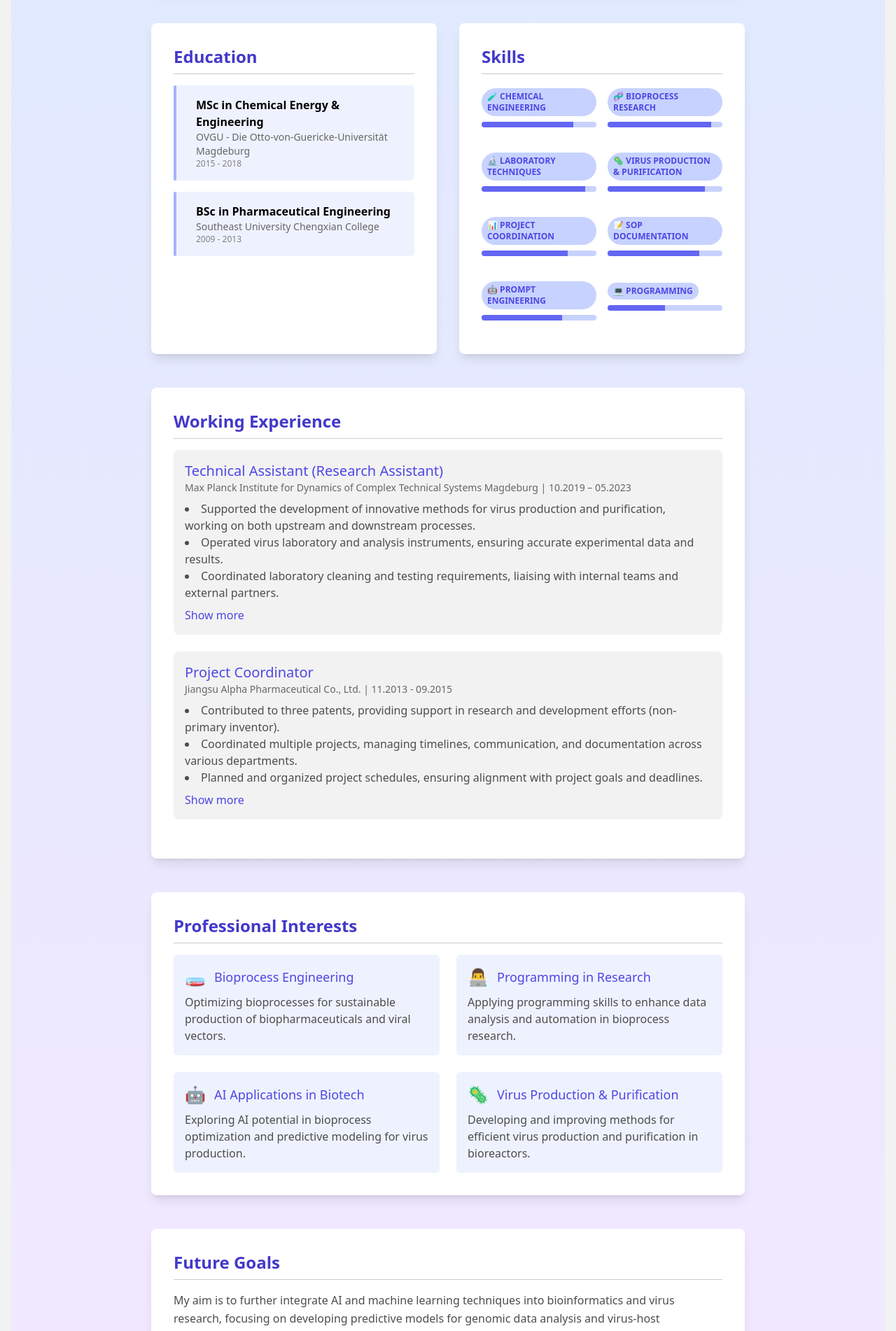
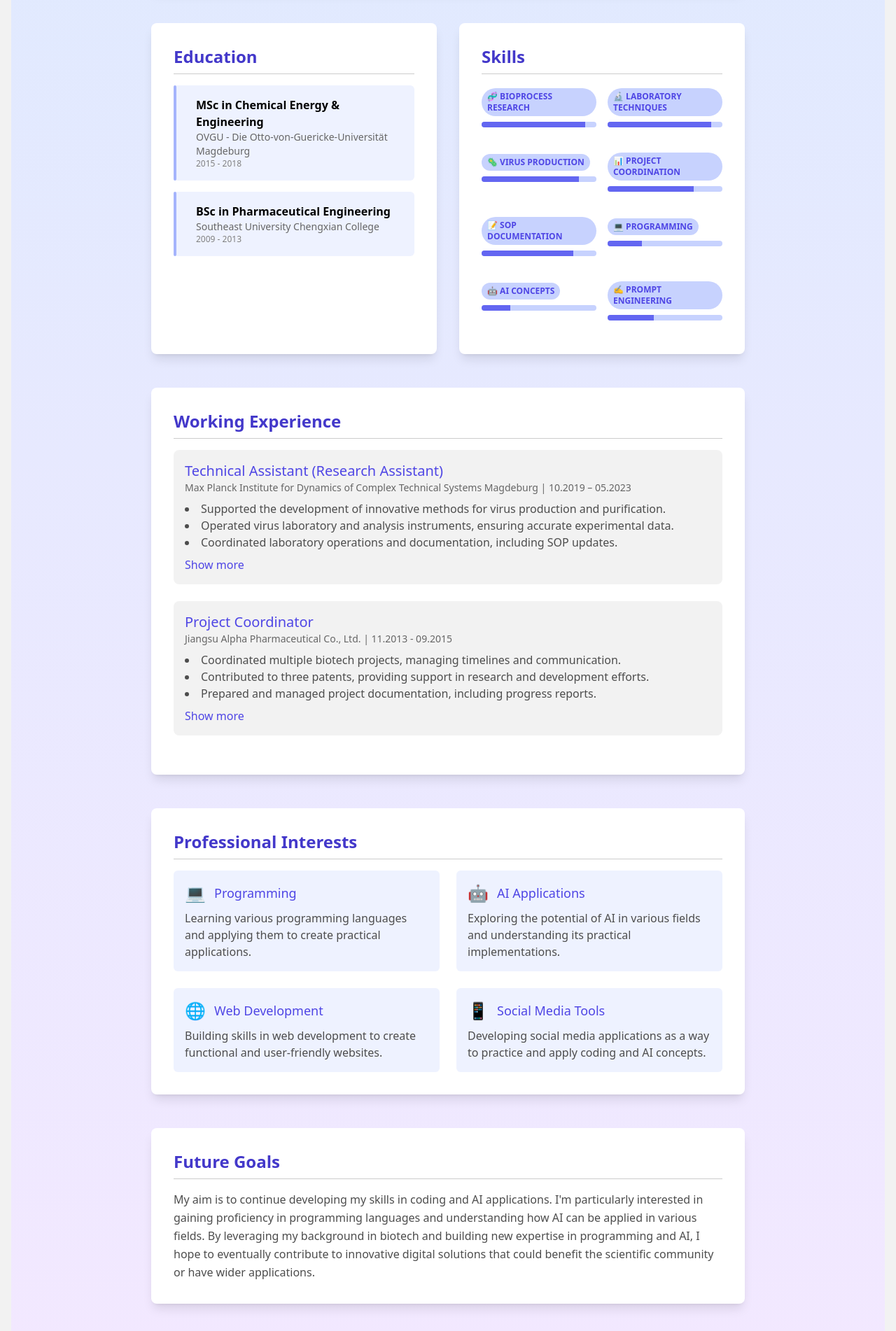
Before and after one commit to NormyWang/personal_website, a Nuxt app: page /about in a window 1280 px wide. Shown: the part 860-2762 px from the top of the page at 70% size. Built offline with nearby package versions, Linux system fonts and the light colour scheme.

Commit message:
modify suiable on about page

```diff
--- a/components/AboutMe.vue
+++ b/components/AboutMe.vue
@@ -6,8 +6,8 @@
         <img src="/my-picture.jpg" alt="Normy Wang" class="rounded-full w-32 h-32 mr-8">
         <div>
           <h1 class="text-4xl font-bold text-indigo-900 mb-2">Normy Wang</h1>
-          <p class="text-lg text-indigo-700 mb-4">Pharma & Biotech Professional, Aspiring Coder and AI Enthusiast</p>
-          <p class="text-md text-indigo-600 max-w-2xl">Leveraging bioprocess engineering expertise while learning modern coding and AI techniques to explore innovations in virus research and sustainable biotech solutions.</p>
+          <p class="text-lg text-indigo-700 mb-4">Biotech Professional, Aspiring Coder and AI Enthusiast</p>
+          <p class="text-md text-indigo-600 max-w-2xl">Leveraging biotech expertise while learning coding and AI techniques to explore new possibilities in technology and digital solutions.</p>
         </div>
       </div>
     </div>
@@ -16,10 +16,10 @@
       <section id="Background" class="mb-12 bg-white bg-opacity-75 rounded-lg shadow-lg p-8 transition-all hover:shadow-xl">
         <h2 class="text-2xl font-semibold mb-4 text-indigo-700 border-b pb-2">Background</h2>
         <p class="mb-6 text-gray-700 leading-relaxed">
-          I completed my master's in Chemical Energy Engineering, but my career took a different path. After my studies, I worked as a technical assistant at a Virus Research Institute, where I specialized in laboratory techniques, focusing on the development and purification of virus production methods. My work involved hands-on experience in various biotechnological processes, particularly in viral research.
+          With a background in Chemical Energy Engineering and experience in virus research, I'm now embarking on a journey into the world of coding and AI. My previous work at a Virus Research Institute provided me with hands-on experience in biotechnological processes, particularly in viral research and production methods.
         </p>
         <p class="mb-6 text-gray-700 leading-relaxed">
-          Currently, I am learning coding and exploring bioinformatics, with a strong interest in integrating AI tools to enhance research efficiency. My future goal is to combine my experience in virus research with my growing programming skills to contribute to innovative biotech solutions, focusing on sustainable technologies and advancements in the pharmaceutical field.
+          Currently, I'm focusing on learning coding and exploring AI applications. I'm particularly interested in applying these new skills to create social media tools and build websites as a way to practice and develop my abilities. My goal is to gain proficiency in programming and AI, aiming to eventually bridge the gap between my biotech experience and the digital world.
         </p>
       </section>
 
@@ -91,11 +91,7 @@
       <section id="Future" class="mt-12 bg-white rounded-lg shadow-lg p-8 transition-all hover:shadow-xl">
         <h2 class="text-2xl font-semibold mb-4 text-indigo-700 border-b pb-2">Future Goals</h2>
         <p class="text-gray-700 leading-relaxed">
-          My aim is to further integrate AI and machine learning techniques into bioinformatics and virus research,
-          focusing on developing predictive models for genomic data analysis and virus-host interactions. I'm keen on
-          exploring the potential of computational biology in enhancing our understanding of viral mechanisms and
-          accelerating the development of antiviral strategies. Additionally, I aspire to contribute to the field of
-          personalized medicine by leveraging bioinformatics tools to analyze large-scale biological datasets.
+          My aim is to continue developing my skills in coding and AI applications. I'm particularly interested in gaining proficiency in programming languages and understanding how AI can be applied in various fields. By leveraging my background in biotech and building new expertise in programming and AI, I hope to eventually contribute to innovative digital solutions that could benefit the scientific community or have wider applications.
         </p>
       </section>
     </div>
@@ -131,14 +127,14 @@ const education = ref([
 ])
 
 const skills = ref([
-  { name: 'Chemical Engineering', level: 80, icon: '🧪' },
   { name: 'Bioprocess Research', level: 90, icon: '🧬' },
   { name: 'Laboratory Techniques', level: 90, icon: '🔬' },
-  { name: 'Virus Production & Purification', level: 85, icon: '🦠' },
+  { name: 'Virus Production', level: 85, icon: '🦠' },
   { name: 'Project Coordination', level: 75, icon: '📊' },
   { name: 'SOP Documentation', level: 80, icon: '📝' },
-  { name: 'Prompt Engineering', level: 70, icon: '🤖' },
-  { name: 'Programming', level: 50, icon: '💻' },
+  { name: 'Programming', level: 30, icon: '💻' },
+  { name: 'AI Concepts', level: 25, icon: '🤖' },
+  { name: 'Prompt Engineering', level: 40, icon: '✍️' },
 ])
 
 const workExperience = ref([
@@ -147,14 +143,12 @@ const workExperience = ref([
     company: 'Max Planck Institute for Dynamics of Complex Technical Systems Magdeburg',
     period: '10.2019 – 05.2023',
     responsibilities: [
-      'Supported the development of innovative methods for virus production and purification, working on both upstream and downstream processes.',
-      'Operated virus laboratory and analysis instruments, ensuring accurate experimental data and results.',
-      'Coordinated laboratory cleaning and testing requirements, liaising with internal teams and external partners.',
-      'Assisted in drafting and updating Standard Operating Procedures (SOPs) and other essential laboratory documentation.',
-      'Managed laboratory inventory, including ordering necessary equipment, consumables, and office supplies.',
-      'Provided guidance and supervision to internship students, ensuring smooth lab integration and understanding of procedures.',
-      'Trained new colleagues in laboratory protocols and safety practices, ensuring a well-organized and efficient working environment.',
-      'Collaborated with internal and external partners to schedule and coordinate experiments, ensuring optimal use of resources and time.'
+      'Supported the development of innovative methods for virus production and purification.',
+      'Operated virus laboratory and analysis instruments, ensuring accurate experimental data.',
+      'Coordinated laboratory operations and documentation, including SOP updates.',
+      'Managed laboratory inventory and coordinated with internal and external partners.',
+      'Trained and supervised internship students in laboratory protocols and safety practices.',
+      'Assisted in scheduling and coordinating experiments for optimal resource utilization.'
     ]
   },
   {
@@ -162,45 +156,41 @@ const workExperience = ref([
     company: 'Jiangsu Alpha Pharmaceutical Co., Ltd.',
     period: '11.2013 - 09.2015',
     responsibilities: [
-      'Contributed to three patents, providing support in research and development efforts (non-primary inventor).',
-      'Coordinated multiple projects, managing timelines, communication, and documentation across various departments.',
-      'Planned and organized project schedules, ensuring alignment with project goals and deadlines.',
-      'Prepared and managed project documentation, including progress reports, financial reports, and final reports.',
-      'Delivered presentations and reports to responsible departments and stakeholders, ensuring effective communication of project status.',
-      'Organized meetings and discussions with project teams, investors, external testers, and officials, facilitating collaboration and decision-making.',
-      'Monitored deadlines, tracked progress, and provided feedback to ensure project milestones were achieved on time.'
+      'Coordinated multiple biotech projects, managing timelines and communication.',
+      'Contributed to three patents, providing support in research and development efforts.',
+      'Prepared and managed project documentation, including progress reports.',
+      'Organized meetings and discussions with project teams and stakeholders.',
+      'Monitored project deadlines and tracked progress to ensure timely milestone achievement.'
     ]
-  },
-  // Add more work experiences as needed
+  }
 ])
 
 const professionalInterests = ref([
   {
-    name: 'Bioprocess Engineering',
-    icon: '🧫',
-    description: 'Optimizing bioprocesses for sustainable production of biopharmaceuticals and viral vectors.'
+    name: 'Programming',
+    icon: '💻',
+    description: 'Learning various programming languages and applying them to create practical applications.'
   },
   {
-    name: 'Programming in Research',
-    icon: '👨‍💻',
-    description: 'Applying programming skills to enhance data analysis and automation in bioprocess research.'
+    name: 'AI Applications',
+    icon: '🤖',
+    description: 'Exploring the potential of AI in various fields and understanding its practical implementations.'
   },
   {
-    name: 'AI Applications in Biotech',
-    icon: '🤖',
-    description: 'Exploring AI potential in bioprocess optimization and predictive modeling for virus production.'
+    name: 'Web Development',
+    icon: '🌐',
+    description: 'Building skills in web development to create functional and user-friendly websites.'
   },
   {
-    name: 'Virus Production & Purification',
-    icon: '🦠',
-    description: 'Developing and improving methods for efficient virus production and purification in bioreactors.'
+    name: 'Social Media Tools',
+    icon: '📱',
+    description: 'Developing social media applications as a way to practice and apply coding and AI concepts.'
   }
 ])
 
 const socialLinks = ref([
   { name: 'LinkedIn', url: 'https://www.linkedin.com/in/qing-wang-02aa77140/', icon: '🔗' },
   { name: 'GitHub', url: 'https://github.com/NormyWang', icon: '🐙' },
-  { name: 'ORCID', url: 'https://orcid.org/your-orcid-id', icon: '🆔' },
   { name: 'Twitter', url: 'https://twitter.com/your-twitter-handle', icon: '🐦' },
 ])
 
```
